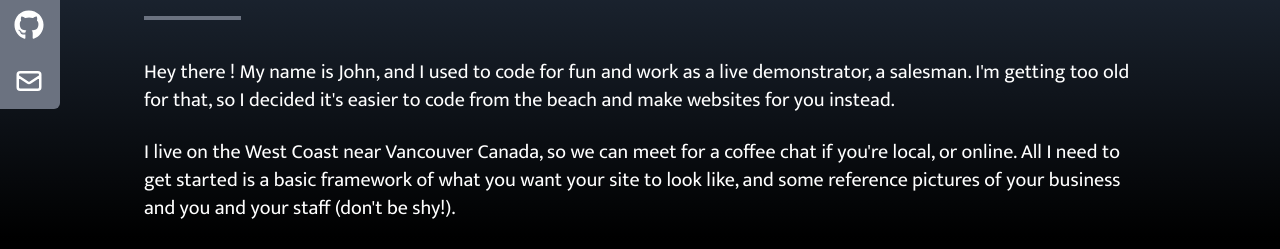
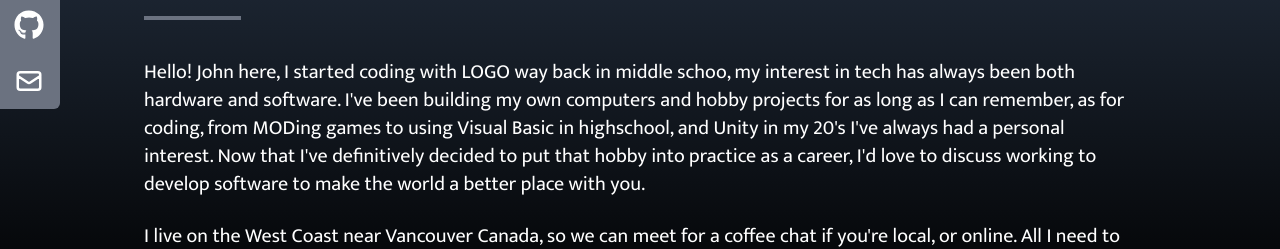
Before and after one commit to JohnRobertStewart/jor.github.io, a React (Create React App) app: page / in a window 1280 px wide. Shown: the part 339-588 px from the top of the page. Built offline with nearby package versions, Linux system fonts and the light colour scheme.

Commit message:
updated some old text

```diff
--- a/src/assets/components/About.jsx
+++ b/src/assets/components/About.jsx
@@ -14,9 +14,12 @@ const About = () => {
         </div>
 
         <p className="text-xl mt-5 h-fit">
-          Hey there ! My name is John, and I used to code for fun and work as a live demonstrator, a salesman.
-          I'm getting too old for that, so I decided it's easier to code from the beach and make websites for
-          you instead.
+        Hello! John here, I started coding with LOGO way back in middle schoo, my interest in tech has always been
+         both hardware and software. I've been building my own computers and hobby projects for as long as I can remember,
+         as for coding, from MODing games to using Visual Basic in highschool, and Unity in my 20's I've always had a personal interest.
+         Now that I've definitively decided to put that hobby into practice as a career, I'd love to discuss working to develop
+         software to make the world a better place with you.
+
         </p>
         <br />
 
--- a/tailwind.config.js
+++ b/tailwind.config.js
@@ -1,7 +1,7 @@
 //@type {import('tailwindcss').Config}
 module.exports = {
   content: [
-    "./src/**/*.{js,jsx,ts,tsx}", ],
+    "./src/**/*.{js,jsx,ts,tsx}",  ],
   theme: {
     extend: {},
     fontFamily: {
```
Also changed, not shown: src/assets/experience/default.png (added), src/assets/experience/mtuivvlom6t91.jpg (added).
